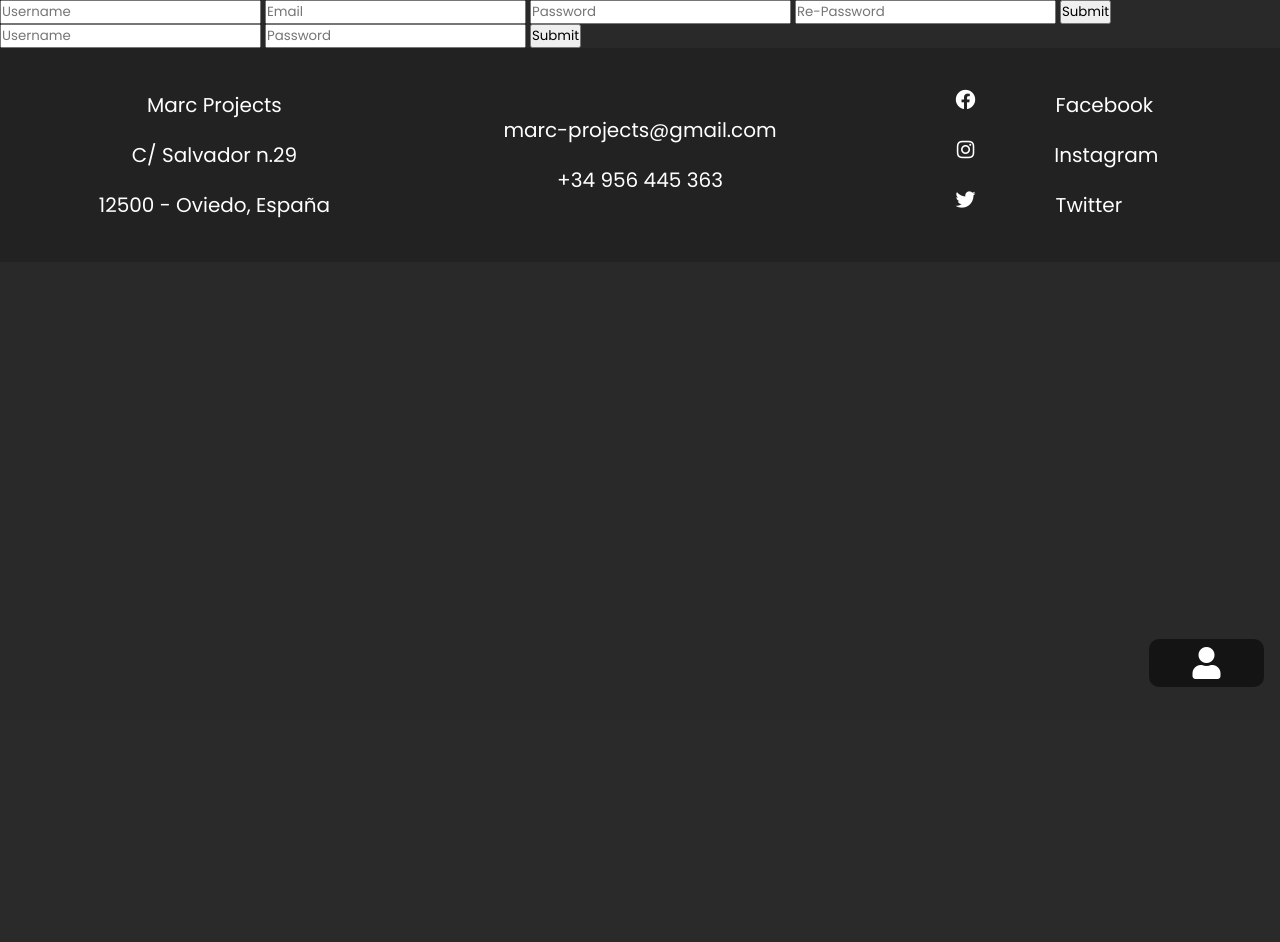
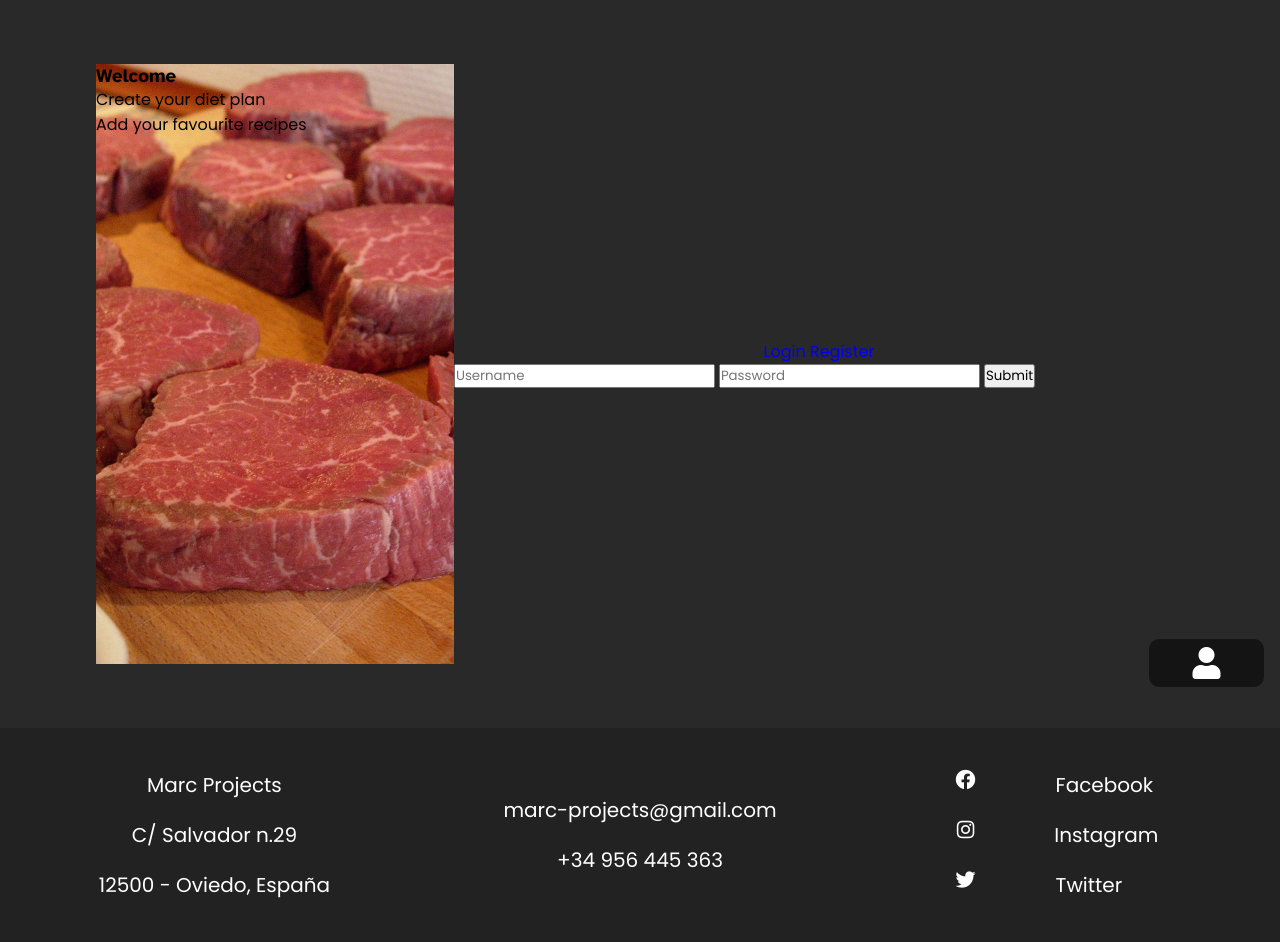
Before and after one commit to lovintocode/dark-themed-web, a PHP site: page /index.php?page=session_layout in a window 1280 px wide. Shown: the part 81-1023 px from the top of the page. Before the commit the page ends 768 px from the top, so only its background shows below. Run offline with PHP 8.4, Linux system fonts and the light colour scheme.

Commit message:
Credentials css added v.1

```diff
--- /dev/null
+++ b/css/session/general.css
@@ -0,0 +1 @@
+@import url("credentials.css");
--- a/css/styles.css
+++ b/css/styles.css
@@ -11,6 +11,7 @@
 @import url('home/general.css');
 @import url('contact/general.css');
 @import url('recipes/general.css');
+@import url('session/general.css');
 @import url('footer.css');
 /* End Files */
 /* General */
--- a/js/main.js
+++ b/js/main.js
@@ -26,4 +26,6 @@ $( document ).ready(function() {
   manageRecipesPagination()
   // Handles modal events
   modalHandler()
+  // Session Handler
+  sessionHandler()
 })
--- a/js/styling.js
+++ b/js/styling.js
@@ -105,3 +105,6 @@ function loadDinamicImages() {
     observer.observe(document.querySelector("#image-gallery"))
   }
 }
+function sessionHandler() {
+
+}
--- a/pages/contact.php
+++ b/pages/contact.php
@@ -32,7 +32,7 @@
     <h2 class="title">GET IN TOUCH</h2>
     <form class="form" action="">
       <input class="form-input" type="text" placeholder="Name">
-      <input class="form-input" type="text" placeholder="Email Adress">
+      <input class="form-input" type="email" placeholder="Email Adress">
       <input class="btn" type="button" value="Send">
     </form>
   </div>
--- a/pages/credentials-screen.php
+++ b/pages/credentials-screen.php
@@ -1,15 +1,74 @@
+<style>
+  #credentials-wrapper {
+    width: 100%;
+    height: auto;
+    transition: 1s;
+  }
+  #credentials-wrapper .box-containers {
+    width: 85%;
+    margin: 0 auto;
+    display: flex;
+    flex-direction: row;
+    align-items: center;
+    padding: 4em 0;
+  }
+  #credentials-wrapper .presentation-box {
+    display: none;
+  }
+  #credentials-wrapper .credentials-box {
+    width: 75%;
+    display: flex;
+    flex-direction: column;
+    justify-content: center;
+    align-items: center;
+  }
+  #credentials-wrapper .credentials-box .register-form, #credentials-wrapper .credentials-box .login-form {
+    width: 100%;
+    height: auto;
+  }
+  #credentials-wrapper .credentials-box .register-form {
+    display: none;
+  }
+  @media only screen and (min-width: 992px) {
+    #credentials-wrapper .presentation-box {
+      display: block;
+      width: 400px;
+      height: 600px;
+      background: url("img/photos/card1.jpg") no-repeat center center fixed;
+      background-size: cover;
+    }
+  }
+</style>
 <div id="credentials-wrapper">
-	<form action="" method="post">
+  <div class="box-containers">
+    <div class="presentation-box">
+      <h3>Welcome</h3>
+      <ul class="list">
+        <li class="list-item">Create your diet plan</li>
+        <li class="list-item">Add your favourite recipes</li>
+      </ul>
+    </div>
+    <div class="credentials-box">
+      <div class="choose-box">
+        <a href="#login-form" title="">
+          Login
+        </a>
+        <a href="#register-form" title="">
+          Register
+        </a>
+      </div>
+      <form id="login-form" class="login-form" action="" method="post">
+        <input type="text" name="username" placeholder="Username">
+        <input type="text" name="password" placeholder="Password">
+        <input type="submit" name="login_user">
+      </form>
+      <form id="register-form" class="register-form" action="" method="post">
         <input type="text" name="username" placeholder="Username">
         <input type="email" name="email" placeholder="Email">
         <input type="text" name="password" placeholder="Password">
         <input type="text" name="password_verify" placeholder="Re-Password">
         <input type="submit" name="register_user">
-
-	</form>
-	<form action="" method="post">
-		<input type="text" name="username" placeholder="Username">
-		<input type="text" name="password" placeholder="Password">
-		<input type="submit" name="login_user">
       </form>
     </div>
+  </div>
+</div>
--- a/pages/session-layout.php
+++ b/pages/session-layout.php
@@ -2,10 +2,9 @@
 require_once ROOT.'/php/bbdd/session.php';
 ?>
 
-
 <?php
 if (isset($_SESSION['username'])) {
-	include ROOT.'/pages/user-screen.php';
+	include ROOT.'/pages/user-panel.php';
 }
 else {
 	include ROOT.'/pages/credentials-screen.php';
--- a/php/bbdd/session-functions.php
+++ b/php/bbdd/session-functions.php
@@ -55,4 +55,10 @@ function checkValidCredentials($credentials) {
 $return_response['credentials']['valid'] = $valid_credentials;
 return $return_response;
 }
+function changeLayoutUsername() {
+  echo '<script>
+  let session_name = document.getElementById("session-user")
+  session_name.querySelector("span").innerHTML = "'.$credentials['username'].'"
+  </script>';
+}
 ?>
--- a/php/bbdd/session.php
+++ b/php/bbdd/session.php
@@ -32,10 +32,7 @@ if (isset($_POST['register_user'])) {
     if ($bbdd->userAlreadyExists($credentials)) {
       if ($bbdd->logInUser($credentials)) {
         $_SESSION['username'] = $credentials['username'];
-        echo '<script>
-        let session_name = document.getElementById("session-user")
-        session_name.querySelector("span").innerHTML = "'.$credentials['username'].'"
-        </script>';
+        changeLayoutUsername();
       } else {
         echo "User not logged in";
       }
```
Also changed, not shown: css/session/credentials.css (added, +14 -0 lines), pages/user-panel.php (renamed from pages/user-screen.php). Lines whose indentation alone changed are shown as unchanged.
